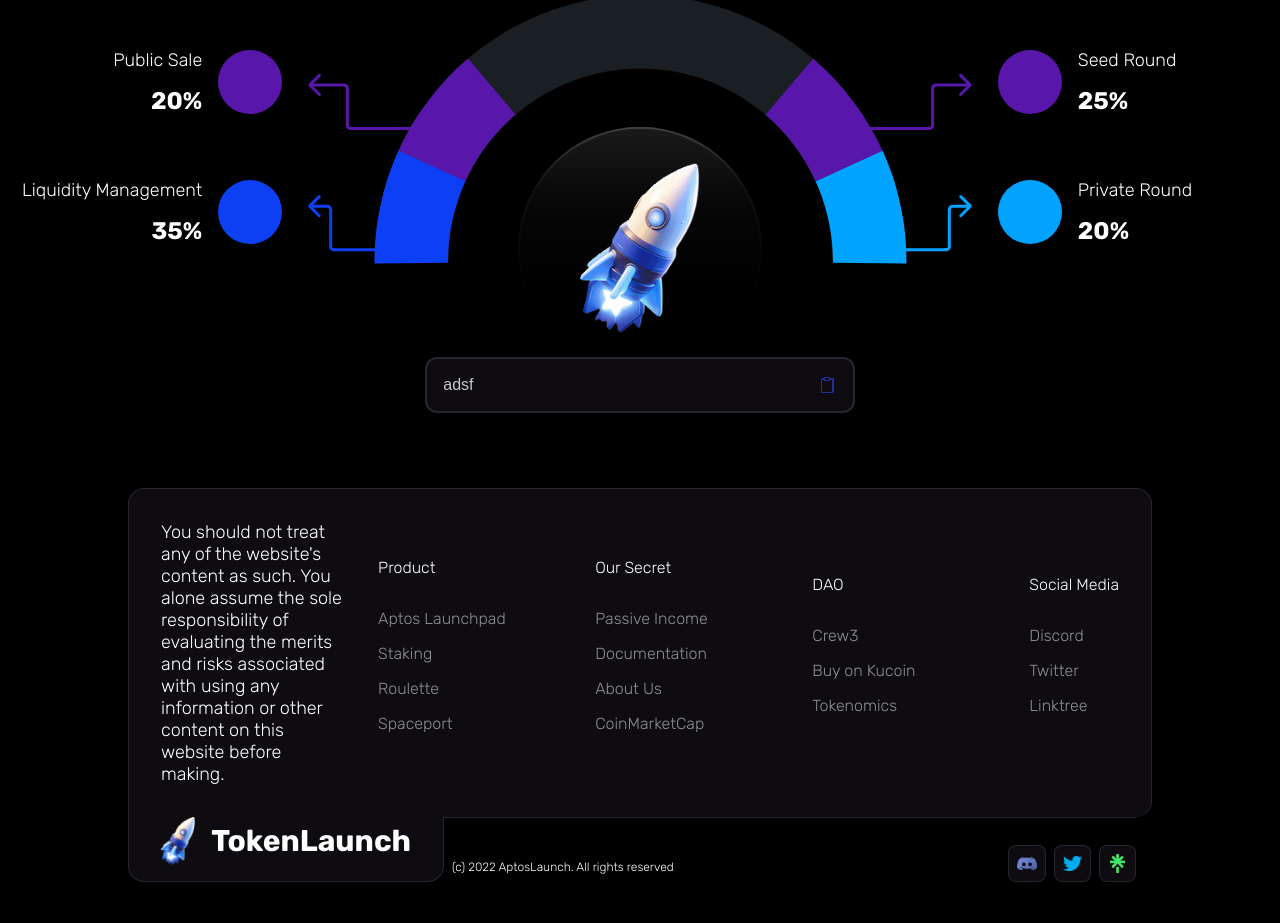
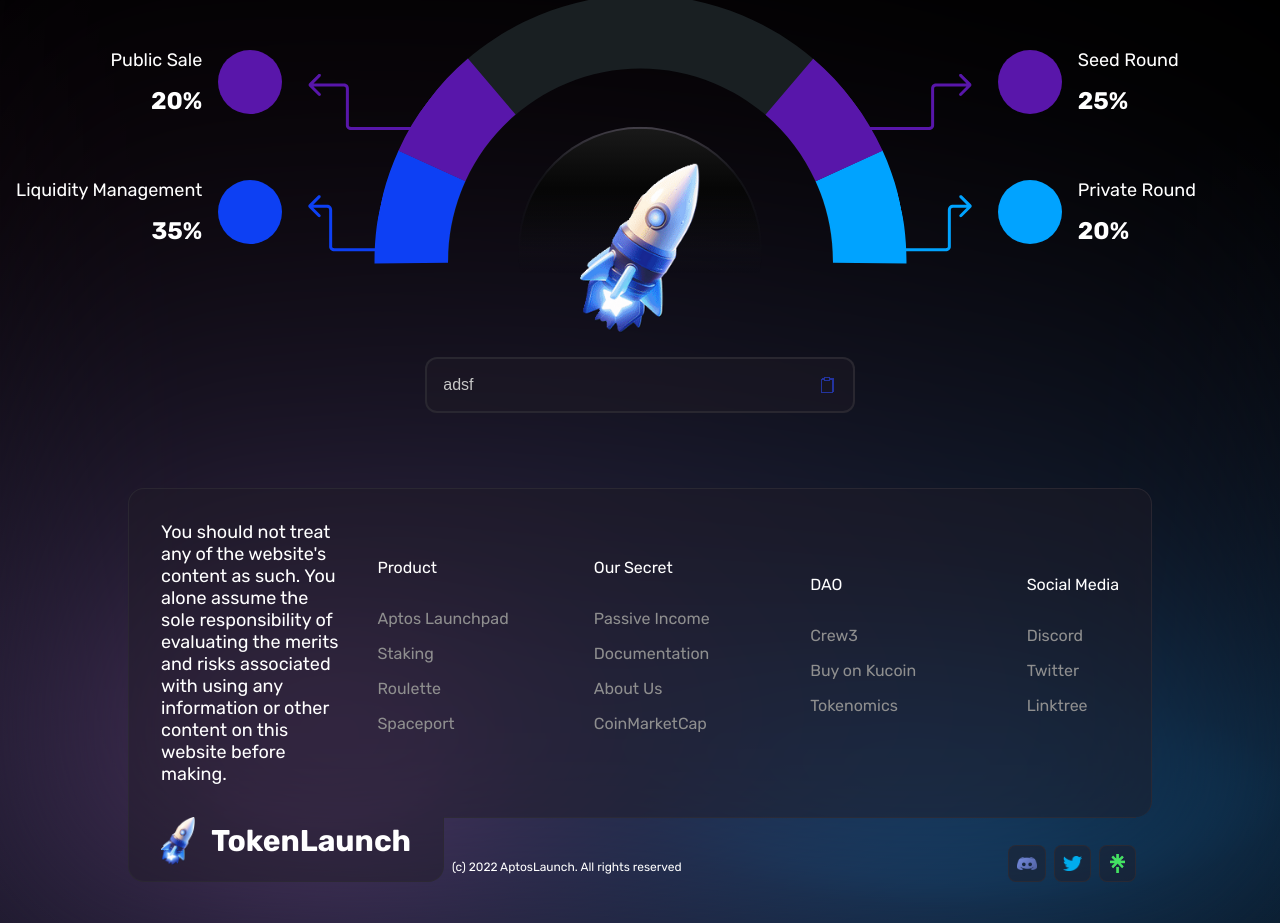
Before and after one commit to Rebxxt/vue-token-launch, a Vue app: page / in a window 1280 px wide. Shown: the part 3620-4543 px from the top of the page. Built offline with nearby package versions, Linux system fonts and the light colour scheme.

Commit message:
background light for tokenomics and footer

```diff
--- a/src/App.vue
+++ b/src/App.vue
@@ -38,17 +38,6 @@
   src: url("@/assets/fonts/Rubik-Italic.ttf");
   font-style: italic;
 }
-@font-face {
-  font-family: Rubik;
-  src: url("@/assets/fonts/Rubik-Light.ttf");
-  font-weight: lighter;
-}
-@font-face {
-  font-family: Rubik;
-  src: url("@/assets/fonts/Rubik-LightItalic.ttf");
-  font-style: italic;
-  font-weight: lighter;
-}
 #app {
   background: var(--bg-black);
 }
--- a/src/components/LandingPage.vue
+++ b/src/components/LandingPage.vue
@@ -1,5 +1,6 @@
 <template>
   <div class="sections">
+    <div class="blue-wrap">
       <PreviewInformation class="full-page"></PreviewInformation>
       <AboutUs class="full-page"></AboutUs>
       <EarlyAccess class="full-page"></EarlyAccess>
@@ -7,6 +8,7 @@
       <ProjectPlan></ProjectPlan>
       <TokenomicsInfo class="full-page"></TokenomicsInfo>
       <FooterNavigation></FooterNavigation>
+    </div>
   </div>
 </template>
 
@@ -25,7 +27,14 @@
 </script>
 
 <style scoped>
+
+.blue-wrap {
+  backdrop-filter: blur(100px);
+}
+
   .sections {
+    background-image: radial-gradient(ellipse 115% 19% at 25% 96%, rgba(245, 143, 243, 0.27) 0%, rgba(241, 124, 239, 0.38), 16%, transparent),
+    radial-gradient(ellipse 155% 15% at 75% 97%, rgba(1, 163, 255, 0.38) 0%, rgba(1, 163, 255, 0.29), 25%, transparent);
     color: var(--color-white);
   }
   .body {
--- a/src/components/sections/TokenomicsInfo.vue
+++ b/src/components/sections/TokenomicsInfo.vue
@@ -242,8 +242,8 @@
       align-items: center;
 
       transform: translateY(45%);
-      background-image: linear-gradient(to top, var(--bg-black), var(--bg-black), rgb(6, 6, 6), rgb(26, 26, 26)),
-                        linear-gradient(to top, var(--bg-black), var(--bg-black), rgba(22,23,27,0.3), rgba(22,23,27,0.7), rgba(67,63,72,1));
+      background-image: linear-gradient(to top, transparent, transparent, transparent, rgb(6, 6, 6), rgb(26, 26, 26)),
+                        linear-gradient(to top, transparent, transparent, transparent, rgba(22,23,27,0.3), rgba(22,23,27,0.7), rgba(67,63,72,1));
       border: double 2px transparent;
       background-origin: border-box;
       background-clip: content-box, border-box;
```
Lines whose indentation alone changed are shown as unchanged.
